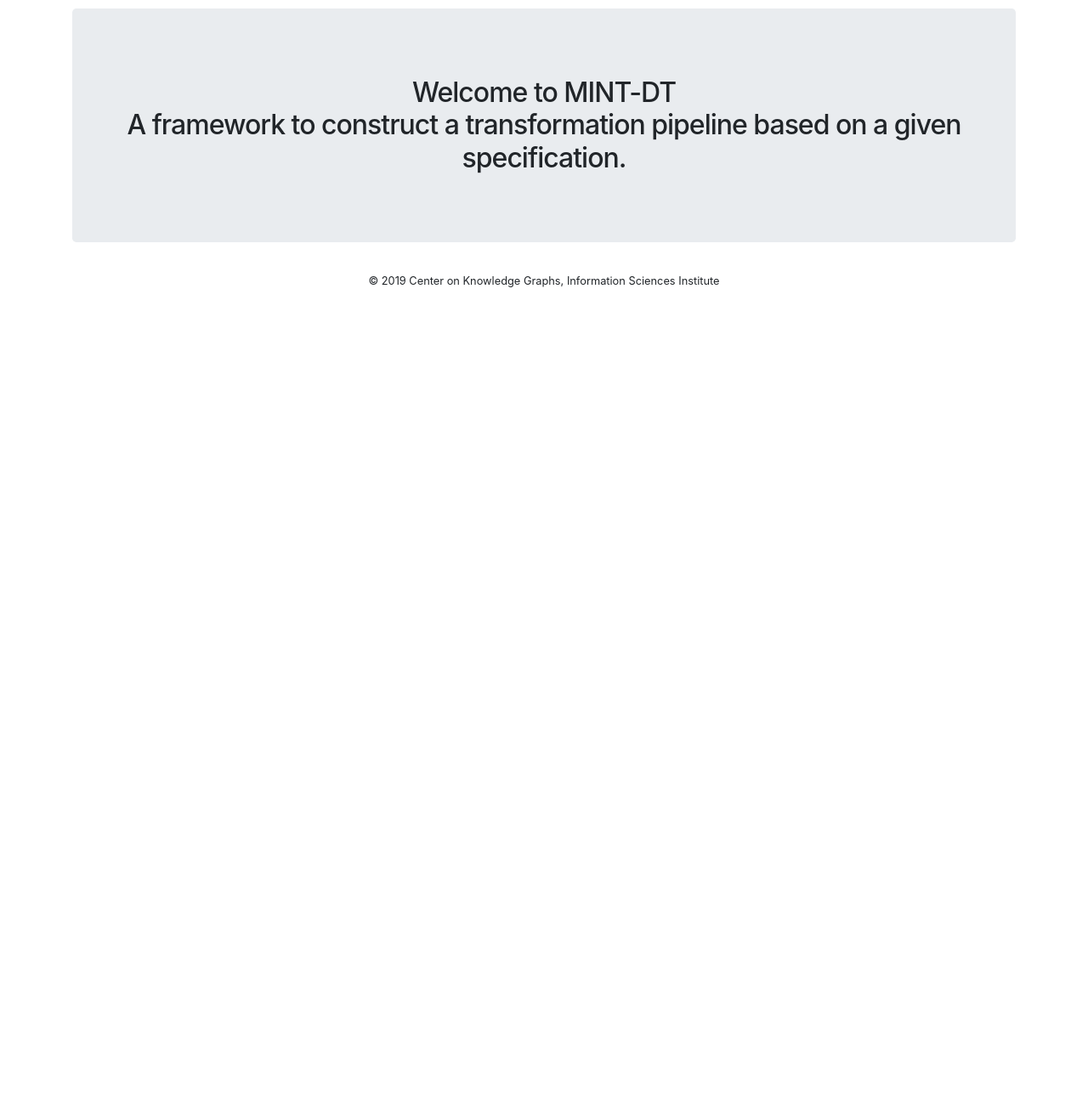
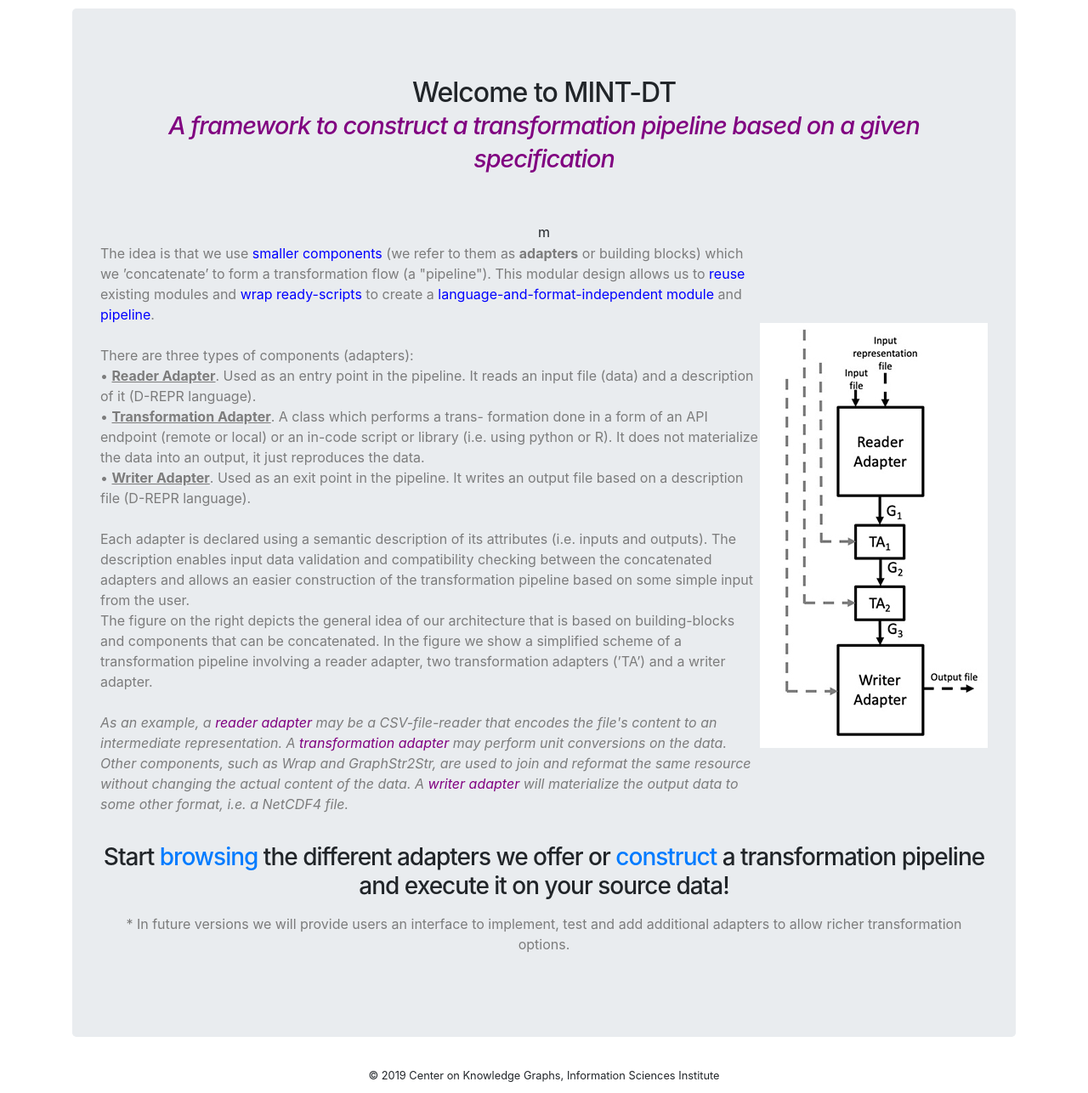
Before and after one commit to mintproject/MINT-Transformation, a Flask app: page / in a window 1280 px wide. Shown: the part 86-1372 px from the top of the page at 85% size. Before the commit the page ends 424 px from the top, so only its background shows below. Run offline with Flask 3, Linux system fonts and the light colour scheme; some libraries are stand-ins or nearby versions; some web fonts are replaced.

Commit message:
added some descriptions and text in the ui

```diff
--- a/funcs/graph_str2str_func.py
+++ b/funcs/graph_str2str_func.py
@@ -12,6 +12,9 @@
 
 class GraphStr2StrFunc(IFunc):
     id = "graph_str2str_func"
+    description = ''' A transformation adapter.
+    Maps an existing set of strings (semantic attributes) to a new desired set of strings.
+    '''
     inputs = {"graph": ArgType.Graph(None), "semantic_type": ArgType.String, "str2str": ArgType.String}
     outputs = {}
 
--- a/funcs/merge_func.py
+++ b/funcs/merge_func.py
@@ -5,6 +5,9 @@
 
 class MergeFunc(IFunc):
     id = "merge_func"
+    description = ''' A transformation adapter.
+    Merges two graphs into one.
+    '''
     inputs = {"graph1": ArgType.Graph(None), "graph2": ArgType.Graph(None)}
     outputs = {"data": ArgType.Graph(None)}
 
--- a/funcs/topoflow/write_topoflow4_climate_func.py
+++ b/funcs/topoflow/write_topoflow4_climate_func.py
@@ -18,6 +18,9 @@
 
 class Topoflow4ClimateWriteFunc(IFunc):
     id = "topoflow4_climate_write_func"
+    description = ''' A reader-transformation-writer multi-adapter.
+    Creates an RTS (and RTI) file from NetCDF (climate) files.
+    '''
     inputs = {
         "input_dir": ArgType.String,
         "output_file": ArgType.FilePath,
--- a/funcs/topoflow/write_topoflow4_soil_func.py
+++ b/funcs/topoflow/write_topoflow4_soil_func.py
@@ -13,6 +13,9 @@
 
 class Topoflow4SoilWriteFunc(IFunc):
     id = "topoflow4_soil_write_func"
+    description = ''' A reader-transformation-writer multi-adapter.
+    Creates Bin (and RTI) files from tiff (soil) files.
+    '''
     inputs = {
         "input_dir": ArgType.String,
         "output_dir": ArgType.FilePath,
--- a/funcs/trans_lambda_func.py
+++ b/funcs/trans_lambda_func.py
@@ -9,6 +9,9 @@
 
 class LambdaTransFunc(IFunc):
     id = "lambda_trans"
+    description = ''' A transformation adapter.
+    Alters the graph by performing a transformation function (lambda transformation).
+    '''
     inputs = {"graph": ArgType.Graph(None), "transform_func": ArgType.Function,
               "output_label": ArgType.String}
     outputs = {"graph": ArgType.Graph(None)}
--- a/funcs/trans_unit_func.py
+++ b/funcs/trans_unit_func.py
@@ -9,6 +9,9 @@
 
 class UnitTransFunc(IFunc):
     id = "unit_trans"
+    description = ''' A transformation adapter.
+    Alters the graph by performing unit conversion on some values in the graph.
+    '''
     inputs = {
         "graph": ArgType.Graph(None),
         "unit_value": ArgType.String,
--- a/funcs/write_func.py
+++ b/funcs/write_func.py
@@ -15,6 +15,9 @@
 
 class GraphWriteFunc(IFunc):
     id = "graph_write_func"
+    description = ''' A writer adapter.
+    Generates a csv/json file.
+    '''
     inputs = {
         "graph": ArgType.Graph(None),
         "main_class": ArgType.String,
@@ -125,6 +128,9 @@
 
 class VisJsonWriteFunc(GraphWriteFunc):
     id = "vis_json_write_func"
+    description = ''' A writer adapter.
+    Generates a json file following the format of the MINT-Data-Catalog Visualizer.
+    '''
     inputs = {
         "graph": ArgType.Graph(None),
         "main_class": ArgType.String,
--- a/ui/templates/index.html
+++ b/ui/templates/index.html
@@ -3,7 +3,35 @@
 
     <div class="jumbotron vertical-center">
       <p> <h2>Welcome to MINT-DT</br>
-      A framework to construct a transformation pipeline based on a given specification.</h2></p>
+    <span style="color: purple; font-size: 0.9em"><i> A framework to construct a transformation pipeline based on a given specification</i></span></h2></p></br>
+
+      <p>
+        <table>
+        <tr>
+        <td>
+        <p style="text-align: left; font-size: 1.0em;">
+            The idea is that we use <span style="color: blue">smaller components</span> (we refer to them as <b>adapters</b> or building blocks) which we ’concatenate’ to form a transformation flow (a "pipeline"). This modular design allows us to <span style="color: blue">reuse</span> existing modules and <span style="color: blue">wrap ready-scripts</span> to create a <span style="color: blue">language-and-format-independent module</span> and <span style="color: blue">pipeline</span>.</br></br>
+            There are three types of components (adapters):</br>
+            • <b><u>Reader Adapter</u></b>. Used as an entry point in the pipeline. It reads an input file (data) and a description of it (D-REPR language).</br>
+            • <b><u>Transformation Adapter</u></b>. A class which performs a trans- formation done in a form of an API endpoint (remote or local) or an in-code script or library (i.e. using python or R). It does not materialize the data into an output, it just reproduces the data.</br>
+            • <b><u>Writer Adapter</u></b>. Used as an exit point in the pipeline. It writes an output file based on a description file (D-REPR language).</br></br>
+            Each adapter is declared using a semantic description of its attributes (i.e. inputs and outputs). The description enables input data validation and compatibility checking between the concatenated adapters and allows an easier construction of the transformation pipeline based on some simple input from the user.</br>
+            The figure on the right depicts the general idea of our architecture that is based on building-blocks and components that can be concatenated. In the figure we show a simplified scheme of a transformation pipeline involving a reader adapter, two transformation adapters (’TA’) and a writer adapter.</br></br>
+            <i>As an example, a <span style="color: purple">reader adapter</span> may be a CSV-file-reader that encodes the file's content to an intermediate representation. A <span style="color: purple">transformation adapter</span> may perform unit conversions on the data. Other components, such as Wrap and GraphStr2Str, are used to join and reformat the same resource without changing the actual content of the data. A <span style="color: purple">writer adapter</span> will materialize the output data to some other format, i.e. a NetCDF4 file.</i></br>
+        </p>
+        </td>
+        <td>
+            <img src="{{url_for('static', filename='dt_flow.jpg')}}">
+        </td>m
+        </tr>
+        <tr>
+        <td colspan="2">
+            <p><h3>Start <a href="/browse">browsing</a> the different adapters we offer or <a href="/pipeline">construct</a> a transformation pipeline and execute it on your source data!</h3></p>
+            <p style="font-size: 1.0em">* In future versions we will provide users an interface to implement, test and add additional adapters to allow richer transformation options.</p>
+        </td>
+        </tr>
+        </table>
+    </p>
     </div>
 
 {% endblock %}
```
Also changed, not shown: ui/static/dt_flow.jpg (added).
